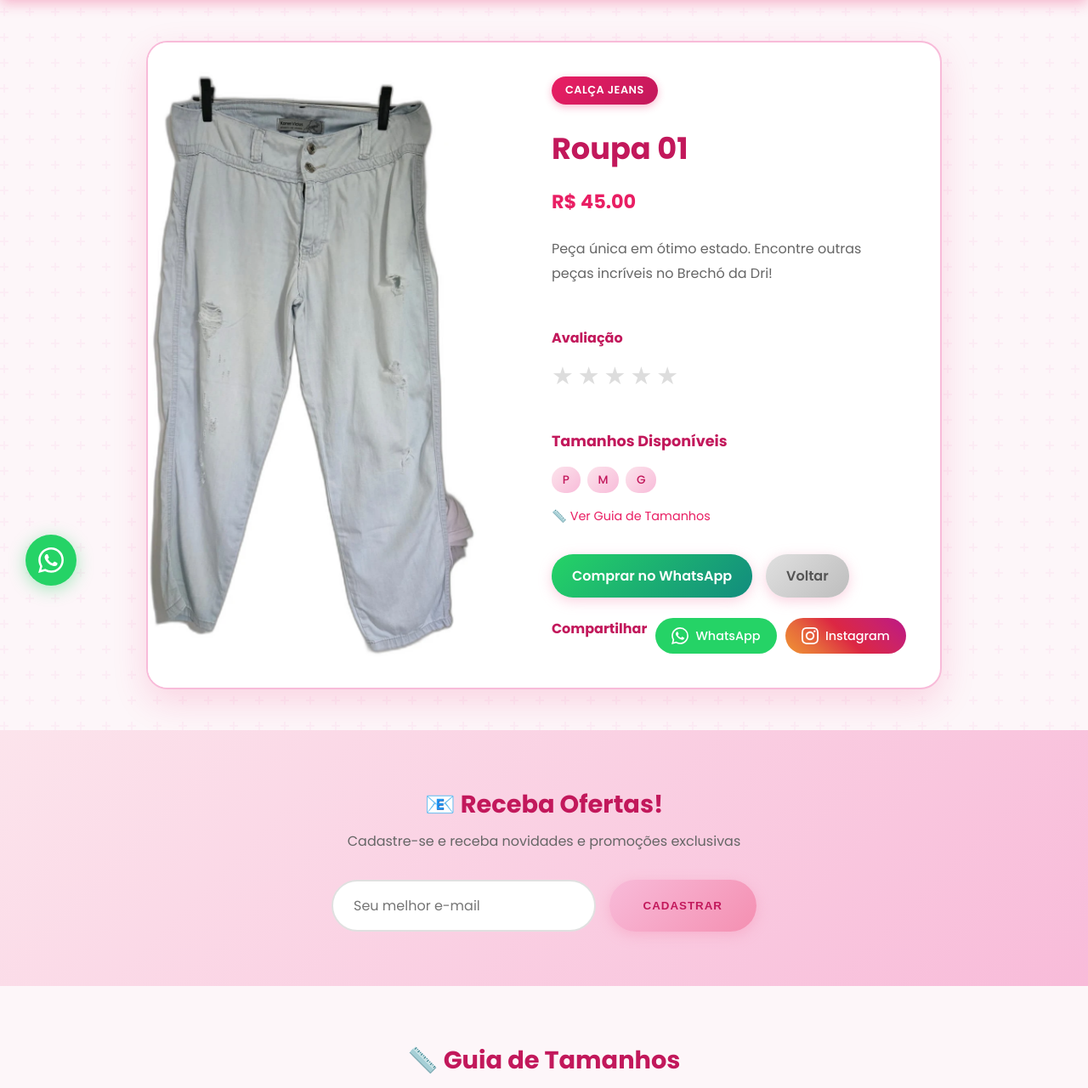
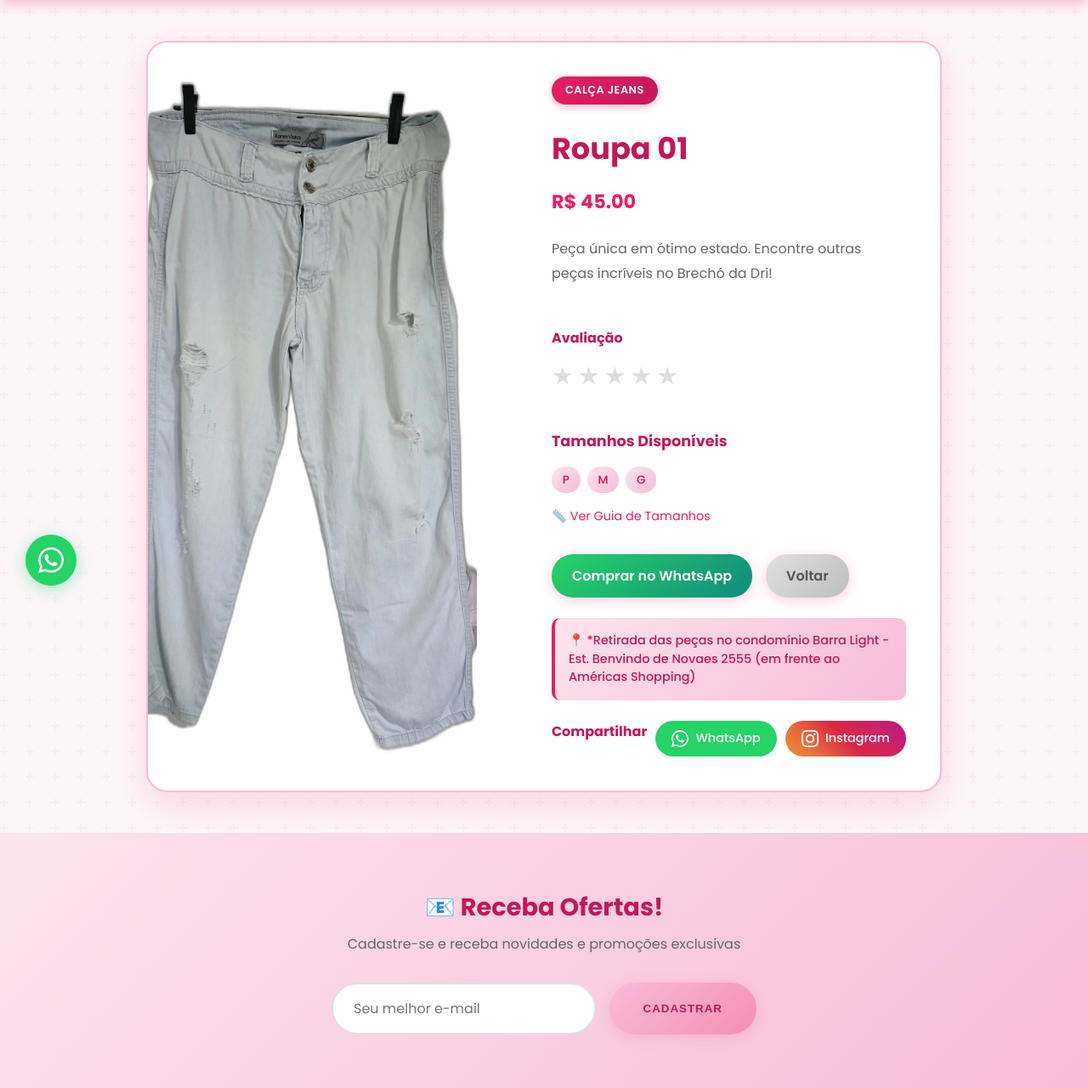
Before and after one commit to luizaugusto2006/brechodadri, a Flask app: page /produto/1 in a window 1280 px wide. Shown: the part 81-1361 px from the top of the page at 85% size. Run offline with Flask 3, Linux system fonts and the light colour scheme.

Commit message:
Add pickup location info on product page

```diff
--- a/static/css/style.css
+++ b/static/css/style.css
@@ -1001,6 +1001,23 @@
     transform: scale(1.02);
 }
 
+/* Informação de Retirada */
+.pickup-info {
+    margin-top: 1.5rem;
+    padding: 1rem;
+    background: linear-gradient(135deg, #fce4ec 0%, #f8bbd9 100%);
+    border-radius: 10px;
+    border-left: 4px solid #e91e63;
+}
+
+.pickup-info p {
+    color: #c2185b;
+    font-size: 0.9rem;
+    font-weight: 500;
+    margin: 0;
+    line-height: 1.5;
+}
+
 /* Compartilhar */
 .share-buttons {
     display: flex;
--- a/templates/produto.html
+++ b/templates/produto.html
@@ -42,6 +42,10 @@
                 <a href="/" class="btn btn-secondary">Voltar</a>
             </div>
 
+            <div class="pickup-info">
+                <p>📍 *Retirada das peças no condomínio Barra Light - Est. Benvindo de Novaes 2555 (em frente ao Américas Shopping)</p>
+            </div>
+
             <div class="share-buttons">
                 <h3>Compartilhar</h3>
                 <a href="#" class="share-btn whatsapp">
```
